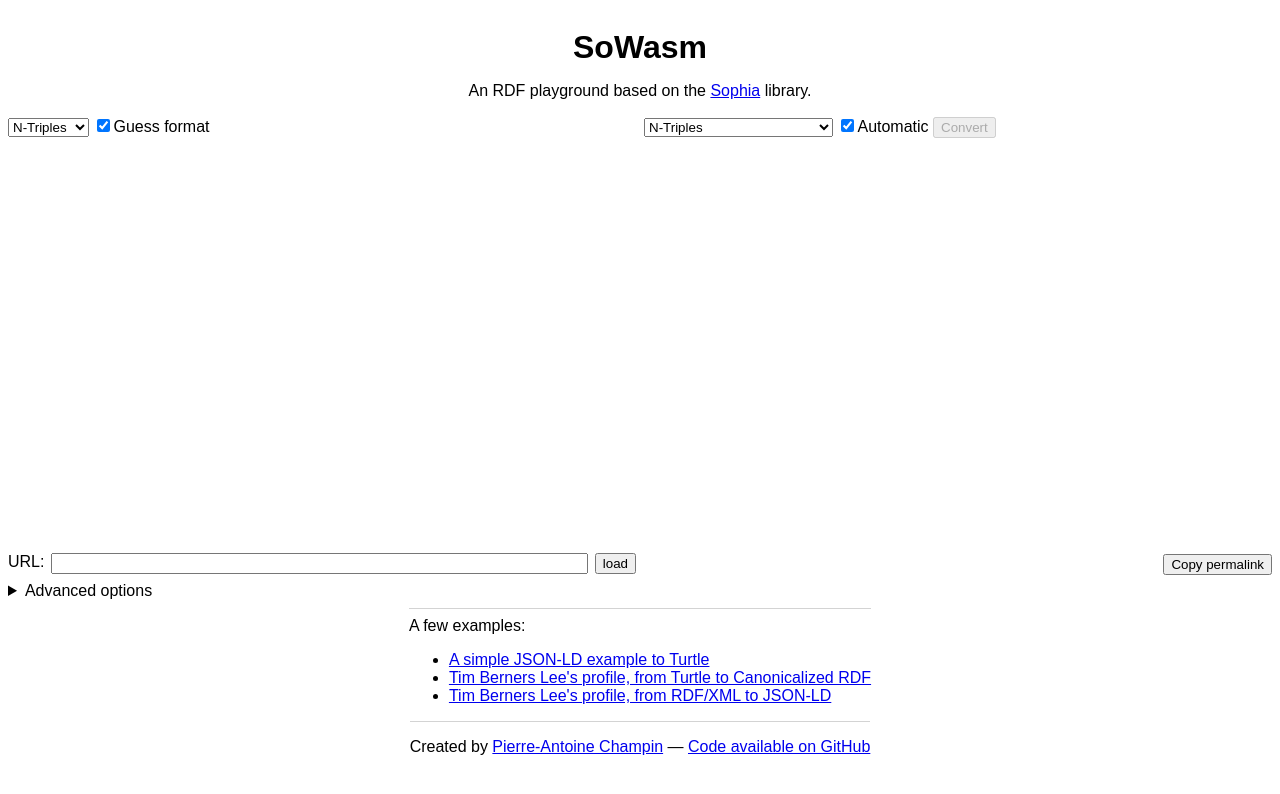
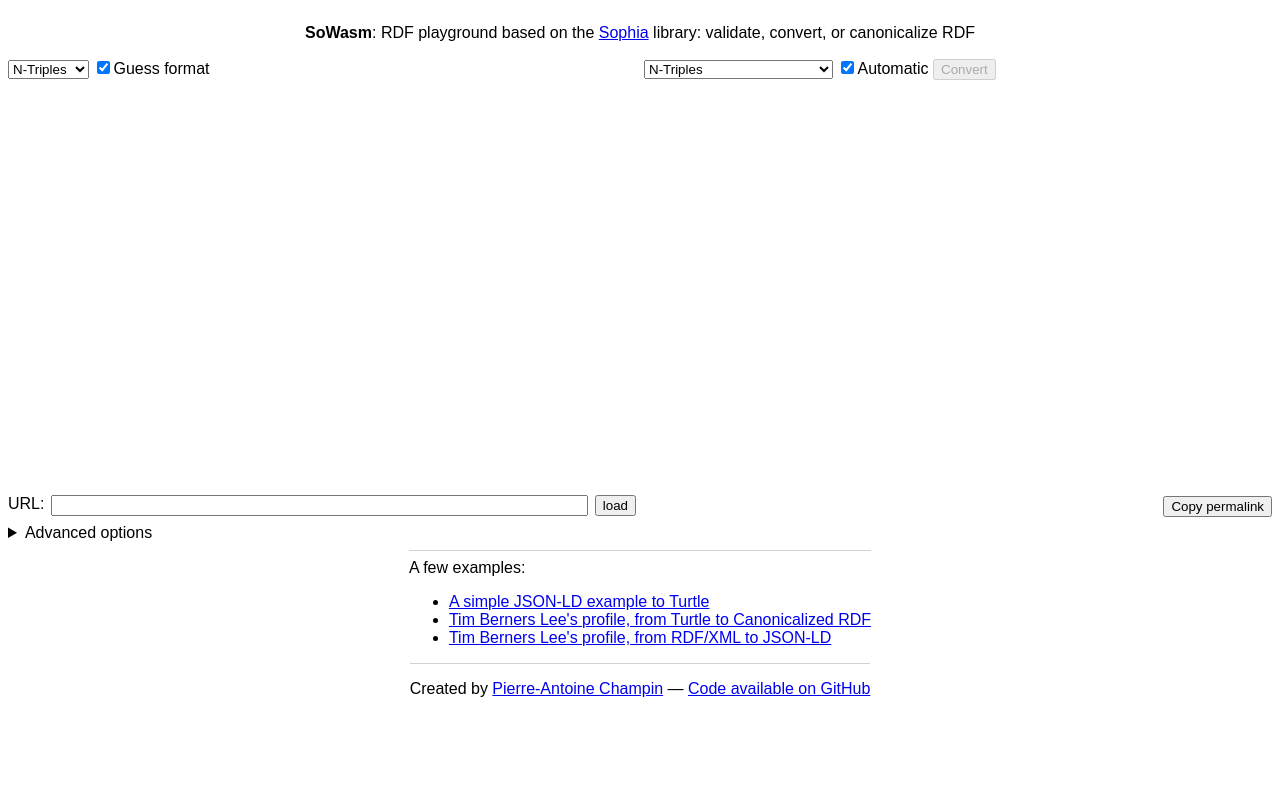
Before and after one commit to pchampin/sowasm, a plain HTML site: page demo/index.html in a window 1280 px wide. Drawn offline with nearby package versions, Linux system fonts and the light colour scheme.

Commit message:
Remove the h1 title to integrate it in the paragraph and gain screen space

```diff
--- a/demo/index.html
+++ b/demo/index.html
@@ -11,8 +11,7 @@
 </head>
 
 <body>
-    <h1>SoWasm</h1>
-    <p>An RDF playground based on the <a href="https://crates.io/crates/sophia">Sophia</a> library.</p>
+    <p><b>SoWasm</b>: RDF playground based on the <a href="https://crates.io/crates/sophia">Sophia</a> library: validate, convert, or canonicalize RDF</p>
 
     <div id="iodiv">
         <div id="idiv">
```
